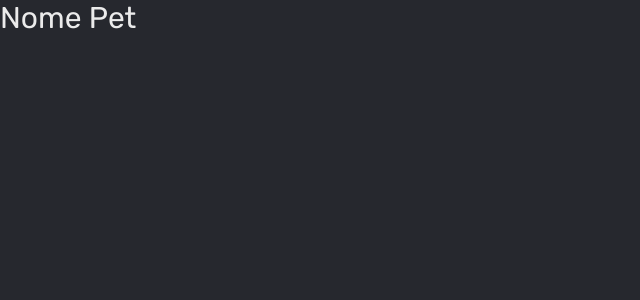
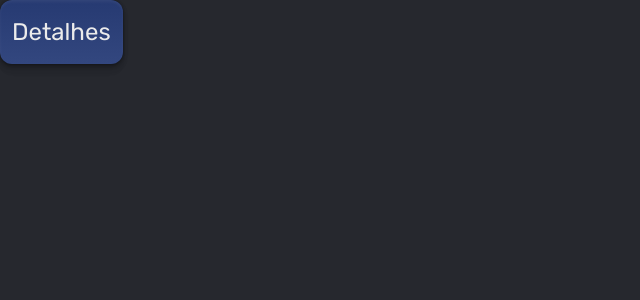
Before and after one commit to guilherme30072003/guilhermenunesazevedo065005, a React (Vite) app in the folder pets-mt/: page / in a window 1280 px wide. Shown: the top 300 px of the page, without its empty margins (0-640 px from the left). Built offline with nearby package versions, Linux system fonts and the light colour scheme.

Commit message:
Cria o componente Button

```diff
--- a/pets-mt/src/App.tsx
+++ b/pets-mt/src/App.tsx
@@ -1,9 +1,7 @@
-import Text from "./components/text";
+import Button from "./components/button";
 
 export default function App() {
   return (
-    <Text variant="blast">
-      Nome Pet
-    </Text>
+    <Button className="flex-1 h-16" variant="primary">Detalhes</Button>
   )
 }
--- /dev/null
+++ b/pets-mt/src/components/button.tsx
@@ -0,0 +1,50 @@
+import React from "react"
+import Text from "./text";
+
+
+
+const buttonVariants = {
+    default: 'bg-(--background)',
+    primary: 'bg-(--primary)'
+} as const
+
+type ButtonVariant = keyof typeof buttonVariants
+
+
+
+interface ButtonProps {
+    variant: ButtonVariant
+    className?: string;
+    children?: React.ReactNode;
+    buttonVariants?: {
+        default: 'bg-(--background)',
+        primary: 'bg-(--primary)'
+    };
+}
+
+
+export default function Button({
+    variant = 'default',
+    className,
+    children,
+    ...props
+}: ButtonProps) {
+    return (
+        <Text
+            as="button"
+            variant="heading"
+            className={`
+            flex items-center justify-center rounded-xl
+            p-3 cursor-pointer text-(--text)
+            bg-linear-(--gradient)
+            hover:bg-linear-(--gradient-hover)
+            shadow-(--shadow)
+            ${buttonVariants[variant]}
+            ${className ? className : ''}
+          `}
+            {...props}
+        >
+            {children}
+        </Text>
+    )
+}
```
